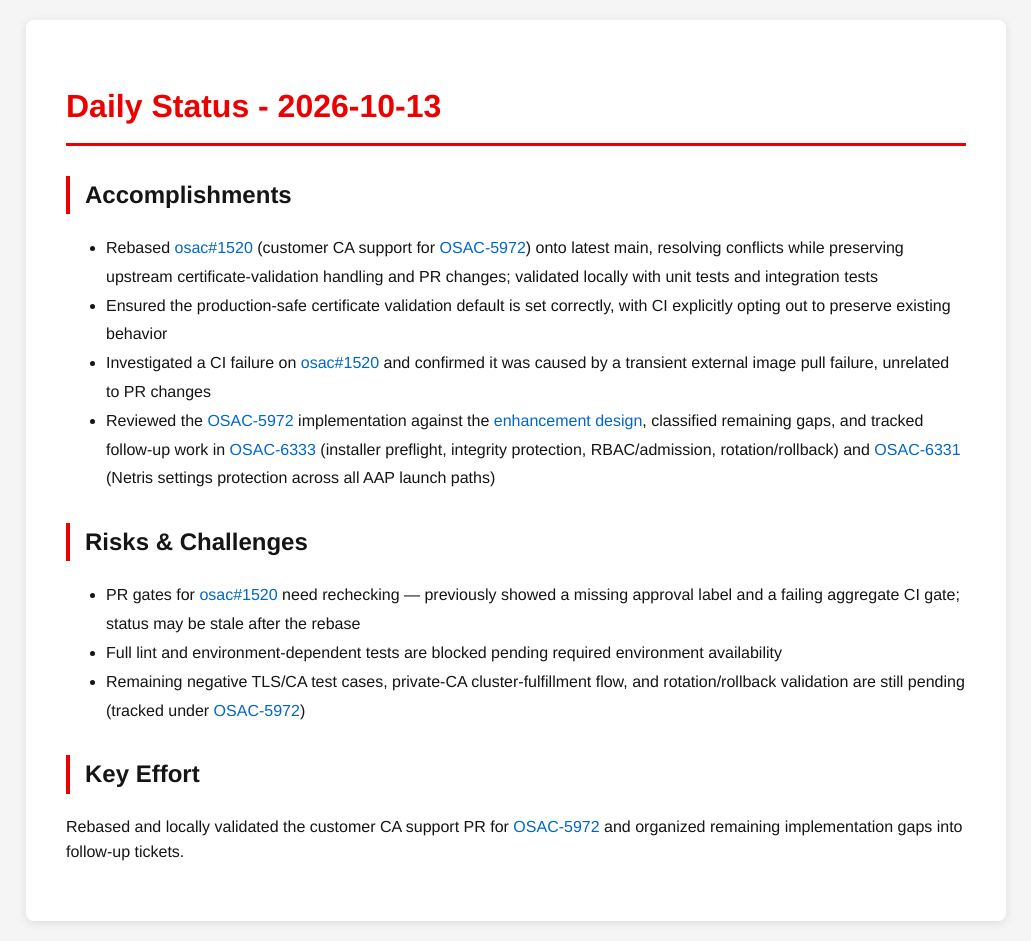
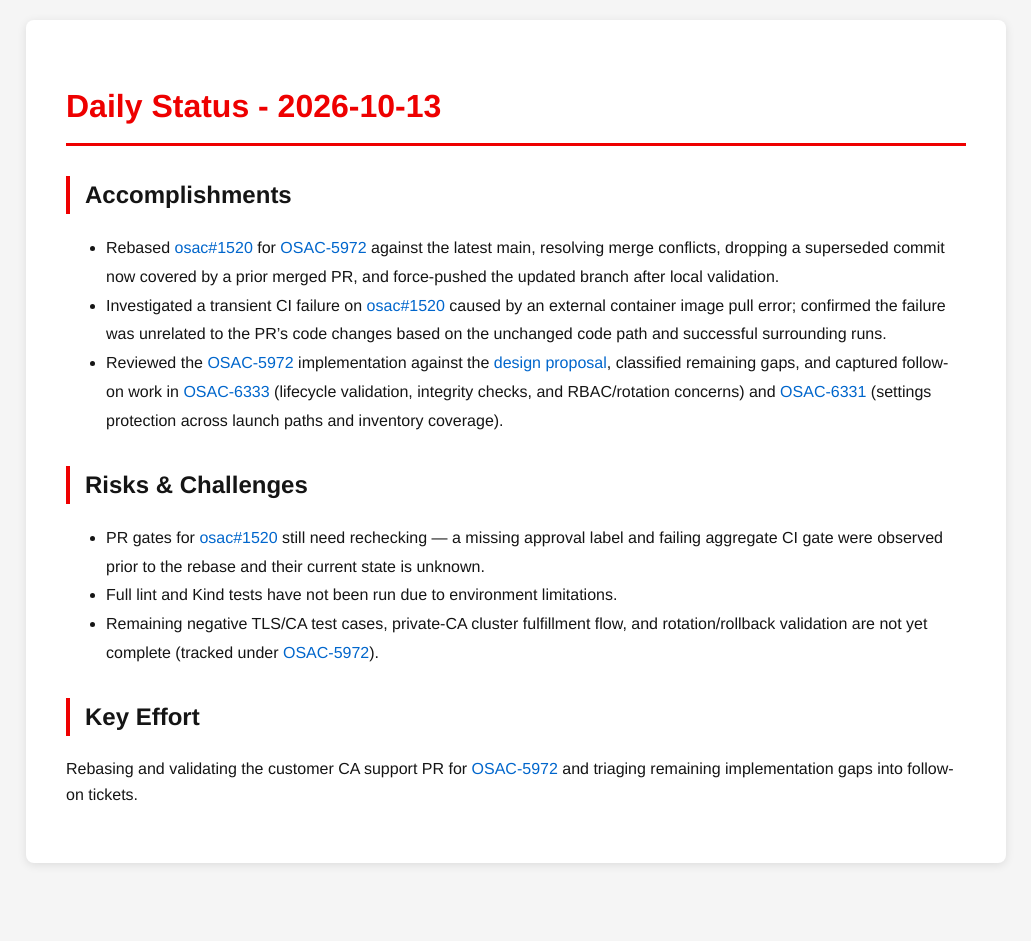
Before and after one commit to tzvatot/daily-status, a Jekyll site: the page built from 2026-10-13.md, in a window 1280 px wide. Shown: the whole page, without its empty margins (124-1155 px from the left). Built offline with Jekyll 4.4.1, drawn with Linux system fonts in a browser that asks for light colours; after the commit the page ends 900 px from its top, so only the background shows below that.

Commit message:
Daily status update - 2026-10-13

```diff
--- a/2026-10-13.md
+++ b/2026-10-13.md
@@ -7,15 +7,14 @@ date: 2026-10-13
 # Daily Status - 2026-10-13
 
 ## Accomplishments
-- Rebased [osac#1520](https://github.com/osac-project/osac/pull/1520) (customer CA support for [OSAC-5972](https://redhat.atlassian.net/browse/OSAC-5972)) onto latest main, resolving conflicts while preserving upstream certificate-validation handling and PR changes; validated locally with unit tests and integration tests
-- Ensured the production-safe certificate validation default is set correctly, with CI explicitly opting out to preserve existing behavior
-- Investigated a CI failure on [osac#1520](https://github.com/osac-project/osac/pull/1520) and confirmed it was caused by a transient external image pull failure, unrelated to PR changes
-- Reviewed the [OSAC-5972](https://redhat.atlassian.net/browse/OSAC-5972) implementation against the [enhancement design](https://github.com/osac-project/enhancement-proposals/pull/362), classified remaining gaps, and tracked follow-up work in [OSAC-6333](https://redhat.atlassian.net/browse/OSAC-6333) (installer preflight, integrity protection, RBAC/admission, rotation/rollback) and [OSAC-6331](https://redhat.atlassian.net/browse/OSAC-6331) (Netris settings protection across all AAP launch paths)
+- Rebased [osac#1520](https://github.com/osac-project/osac/pull/1520) for [OSAC-5972](https://redhat.atlassian.net/browse/OSAC-5972) against the latest main, resolving merge conflicts, dropping a superseded commit now covered by a prior merged PR, and force-pushed the updated branch after local validation.
+- Investigated a transient CI failure on [osac#1520](https://github.com/osac-project/osac/pull/1520) caused by an external container image pull error; confirmed the failure was unrelated to the PR's code changes based on the unchanged code path and successful surrounding runs.
+- Reviewed the [OSAC-5972](https://redhat.atlassian.net/browse/OSAC-5972) implementation against the [design proposal](https://github.com/osac-project/enhancement-proposals/pull/362), classified remaining gaps, and captured follow-on work in [OSAC-6333](https://redhat.atlassian.net/browse/OSAC-6333) (lifecycle validation, integrity checks, and RBAC/rotation concerns) and [OSAC-6331](https://redhat.atlassian.net/browse/OSAC-6331) (settings protection across launch paths and inventory coverage).
 
 ## Risks & Challenges
-- PR gates for [osac#1520](https://github.com/osac-project/osac/pull/1520) need rechecking — previously showed a missing approval label and a failing aggregate CI gate; status may be stale after the rebase
-- Full lint and environment-dependent tests are blocked pending required environment availability
-- Remaining negative TLS/CA test cases, private-CA cluster-fulfillment flow, and rotation/rollback validation are still pending (tracked under [OSAC-5972](https://redhat.atlassian.net/browse/OSAC-5972))
+- PR gates for [osac#1520](https://github.com/osac-project/osac/pull/1520) still need rechecking — a missing approval label and failing aggregate CI gate were observed prior to the rebase and their current state is unknown.
+- Full lint and Kind tests have not been run due to environment limitations.
+- Remaining negative TLS/CA test cases, private-CA cluster fulfillment flow, and rotation/rollback validation are not yet complete (tracked under [OSAC-5972](https://redhat.atlassian.net/browse/OSAC-5972)).
 
 ## Key Effort
-Rebased and locally validated the customer CA support PR for [OSAC-5972](https://redhat.atlassian.net/browse/OSAC-5972) and organized remaining implementation gaps into follow-up tickets.
+Rebasing and validating the customer CA support PR for [OSAC-5972](https://redhat.atlassian.net/browse/OSAC-5972) and triaging remaining implementation gaps into follow-on tickets.
```
